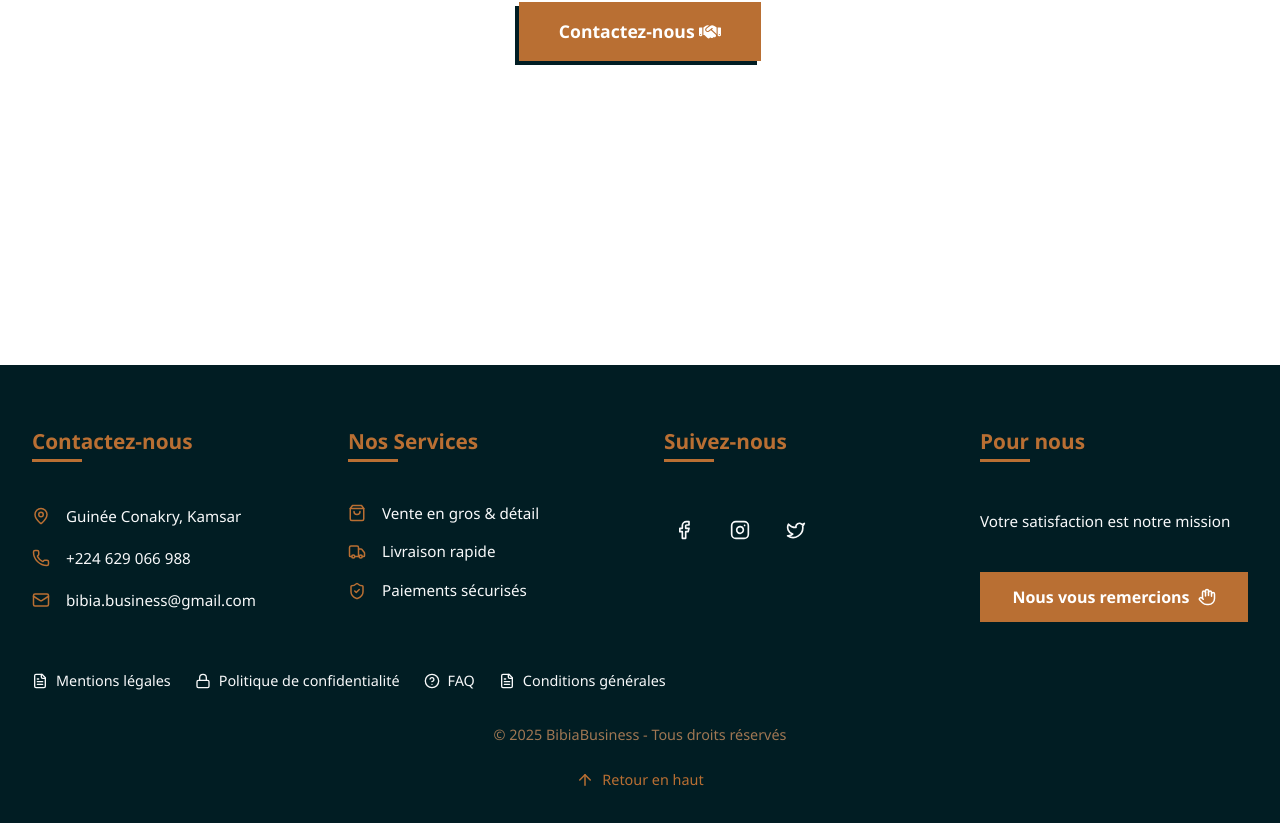
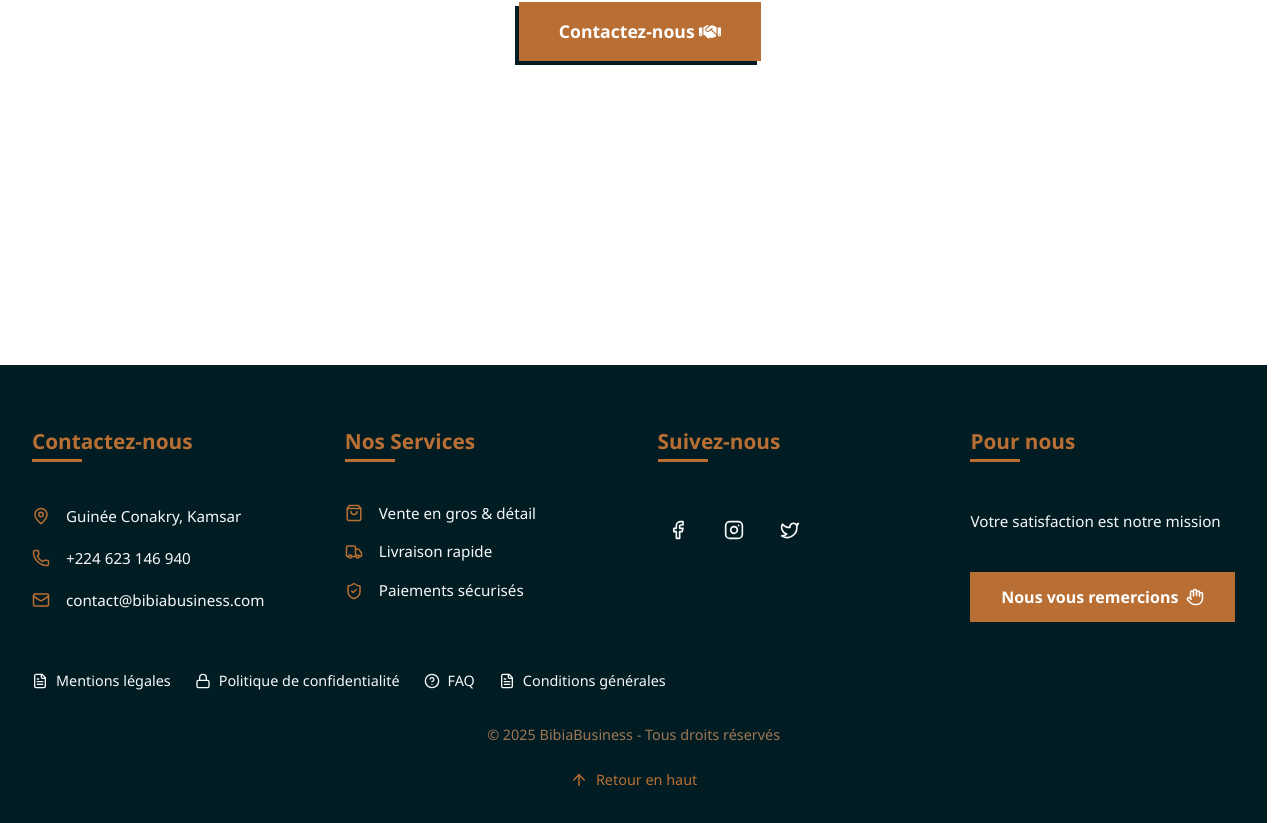
Before and after one commit to TIPIAIM/bibiabusness, a React (Vite) app: page /apropos in a window 1280 px wide. Shown: the part 1719-2542 px from the top of the page. Built offline with nearby package versions, Linux system fonts and the light colour scheme; no server answers.

Commit message:
mise ajour vercel et git6

```diff
--- a/src/components/Contact/Contact.jsx
+++ b/src/components/Contact/Contact.jsx
@@ -431,7 +431,7 @@ const Contact = () => {
             <InfoIcon>
               <FontAwesomeIcon icon={faPhone} />
             </InfoIcon>
-            <span>+224 624 456 789</span>
+            <span>+224 623 146 940</span>
           </InfoItem>
           <InfoItem>
             <InfoIcon>
--- a/src/components/Footerrr.jsx
+++ b/src/components/Footerrr.jsx
@@ -48,7 +48,7 @@ const itemVariants = {
   },
 };
 const FullWidthFooter = styled.footer`
-  width: 100vw;
+  width: 99vw; //ocupe les largeur en plain
   position: relative;
   left: 50%;
   right: 50%;
@@ -310,7 +310,7 @@ const LegalLink = styled(motion.a).attrs(() => ({
     color: ${colors.primary};
   }
   @media (max-width: 480px) {
-    align-items: left
+    align-items: left;
   }
 `;
 
@@ -538,12 +538,12 @@ const Footer = () => {
               </ContactItem>
               <ContactItem>
                 <Phone size={18} />
-                <a href="tel:+224629066988">+224 629 066 988</a>
+                <a href="tel:+224623146940">+224 623 146 940</a>
               </ContactItem>
               <ContactItem>
                 <Mail size={18} />
-                <a href="mailto:bibia.business@gmail.com">
-                  bibia.business@gmail.com
+                <a href="mailto:contact@bibiabusiness.com">
+                  contact@bibiabusiness.com
                 </a>
               </ContactItem>
             </ContactSection>
```
